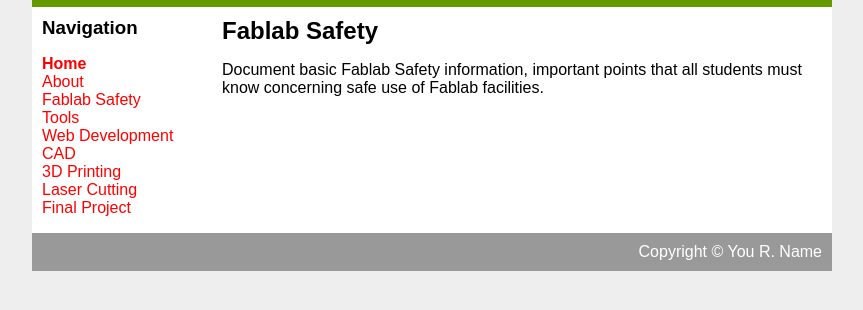
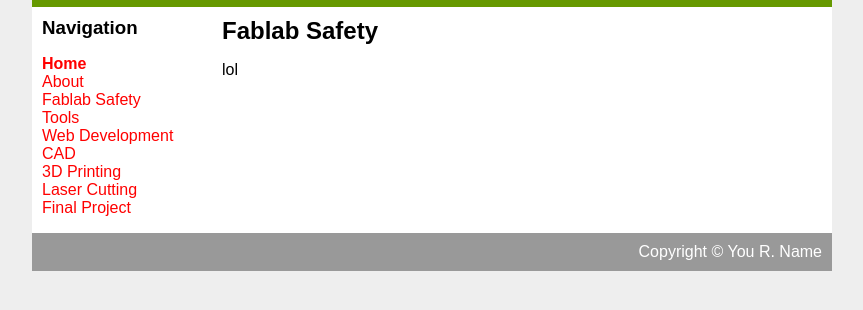
Before and after one commit to YongChenChen/YongChenChen, a plain HTML site: page 01-safety.html in a window 1280 px wide. Shown: the part 58-368 px from the top of the page, without its empty margins (208-1071 px from the left). Drawn offline with Linux system fonts and the light colour scheme; files that its build step writes are made by us from their sources.

Commit message:
Update 01-safety.html

```diff
--- a/01-safety.html
+++ b/01-safety.html
@@ -26,7 +26,7 @@
 				</div>
 				<div id="main">
 					<h2>Fablab Safety</h2>
-					<p>Document basic Fablab Safety information, important points that all students must know concerning safe use of Fablab facilities.</p>
+					<p>lol</p>
 				</div>
 			</div>
 			<div id="footer">
```
